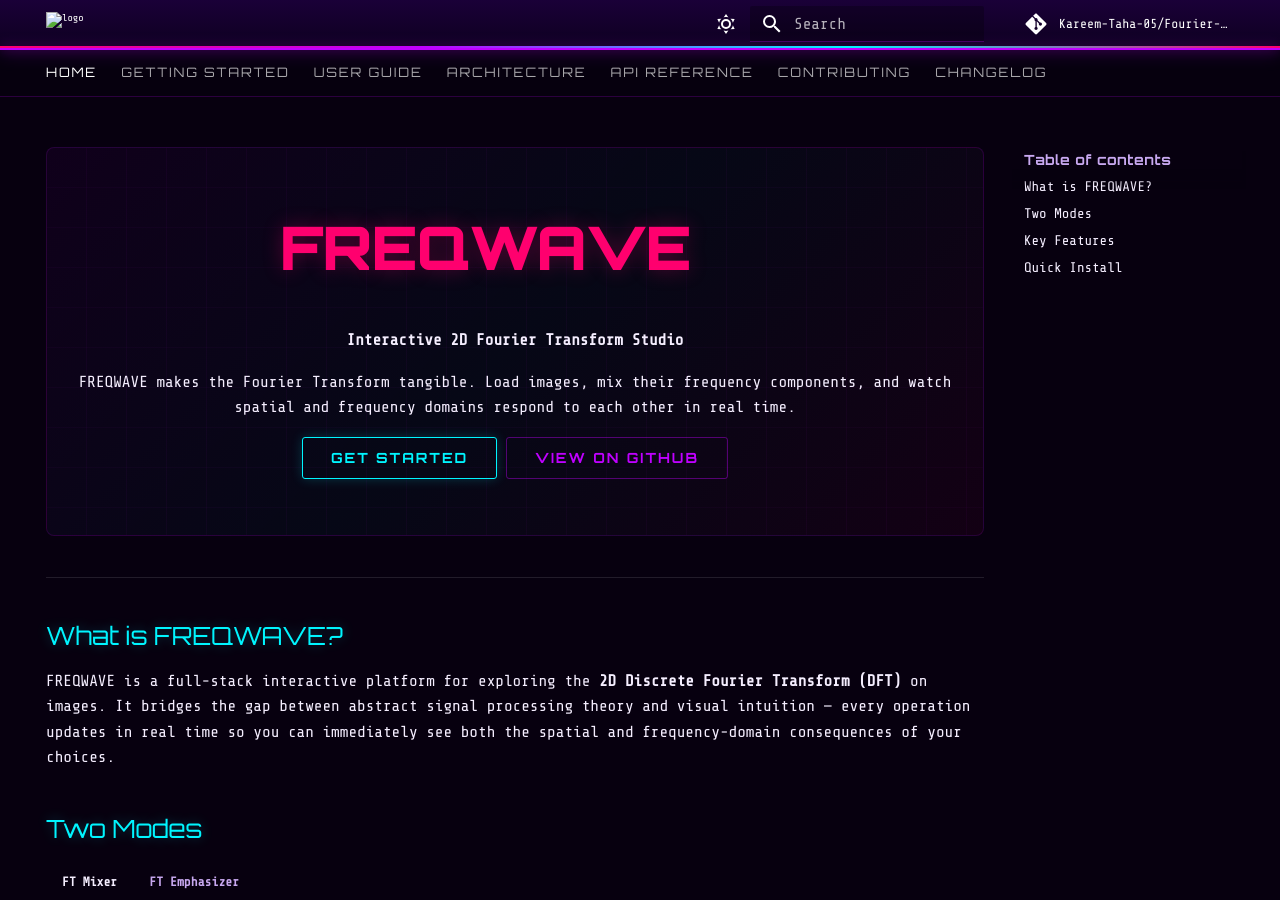
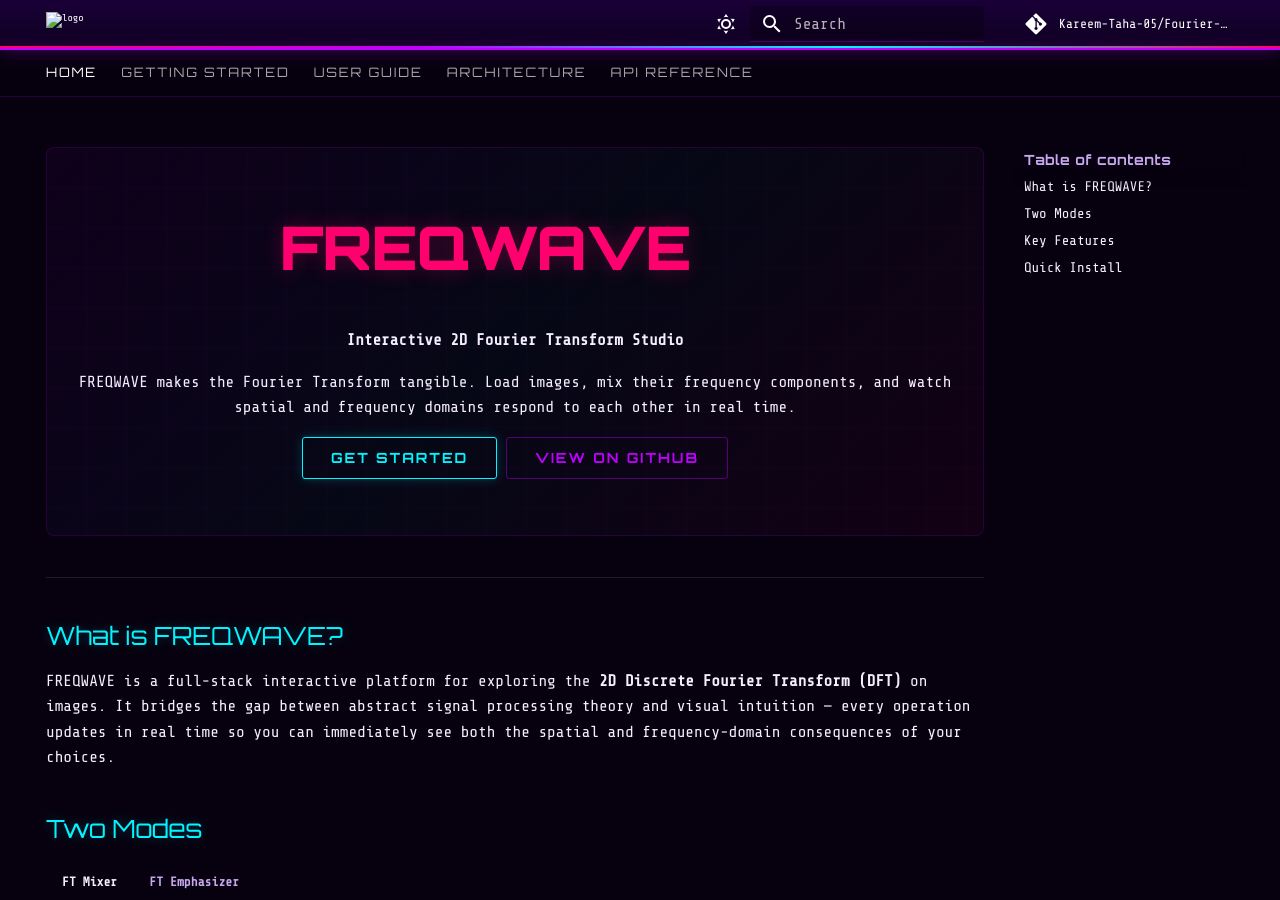
Before and after one commit to Kareem-Taha-05/Fourier-Studio, an MkDocs documentation site: the page built from docs/index.md, in a window 1280 px wide and 900 px high. Built offline with MkDocs 1.6.1 and Material for MkDocs 9.7.7, drawn with Linux system fonts in a browser that asks for light colours; comment, search, counter and statistics services are not loaded; the version menu is left out; part of the change alters nothing that is shown.

```diff
--- a/mkdocs.yml
+++ b/mkdocs.yml
@@ -9,14 +9,12 @@ theme:
   name: material
   custom_dir: docs/overrides
   palette:
-    # Dark mode (default — matches the app)
     - scheme: slate
       primary: custom
       accent: custom
       toggle:
         icon: material/weather-sunny
         name: Switch to light mode
-    # Light mode
     - scheme: default
       primary: custom
       accent: custom
@@ -50,15 +48,11 @@ nav:
     - Quickstart: quickstart.md
   - User Guide:
     - Overview: usage.md
-    - FT Mixer (Part A): usage.md#part-a--ft-mixer
-    - FT Emphasizer (Part B): usage.md#part-b--ft-emphasizer
   - Architecture: architecture.md
   - API Reference:
     - Images: api/images.md
     - Mixer: api/mixer.md
     - Emphasizer: api/emphasizer.md
-  - Contributing: ../CONTRIBUTING.md
-  - Changelog: ../CHANGELOG.md
 
 markdown_extensions:
   - admonition
@@ -78,14 +72,8 @@ markdown_extensions:
 
 plugins:
   - search
-  - mkdocstrings:
-      handlers:
-        python:
-          paths: [backend]
 
 extra:
   social:
     - icon: fontawesome/brands/github
       link: https://github.com/Kareem-Taha-05/Fourier-Studio
-  version:
-    provider: mike
```
Also changed, not shown: 1 other file.
